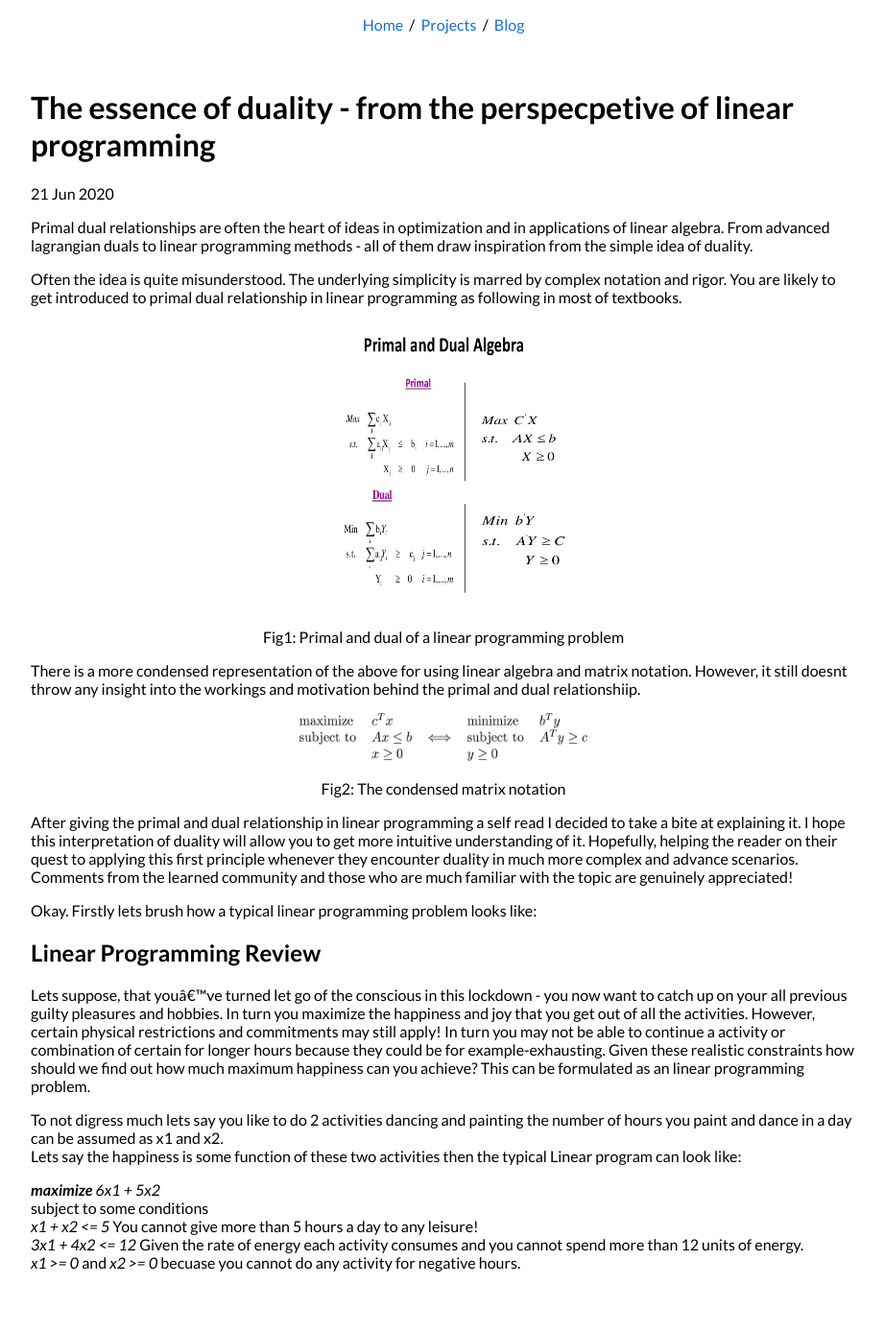
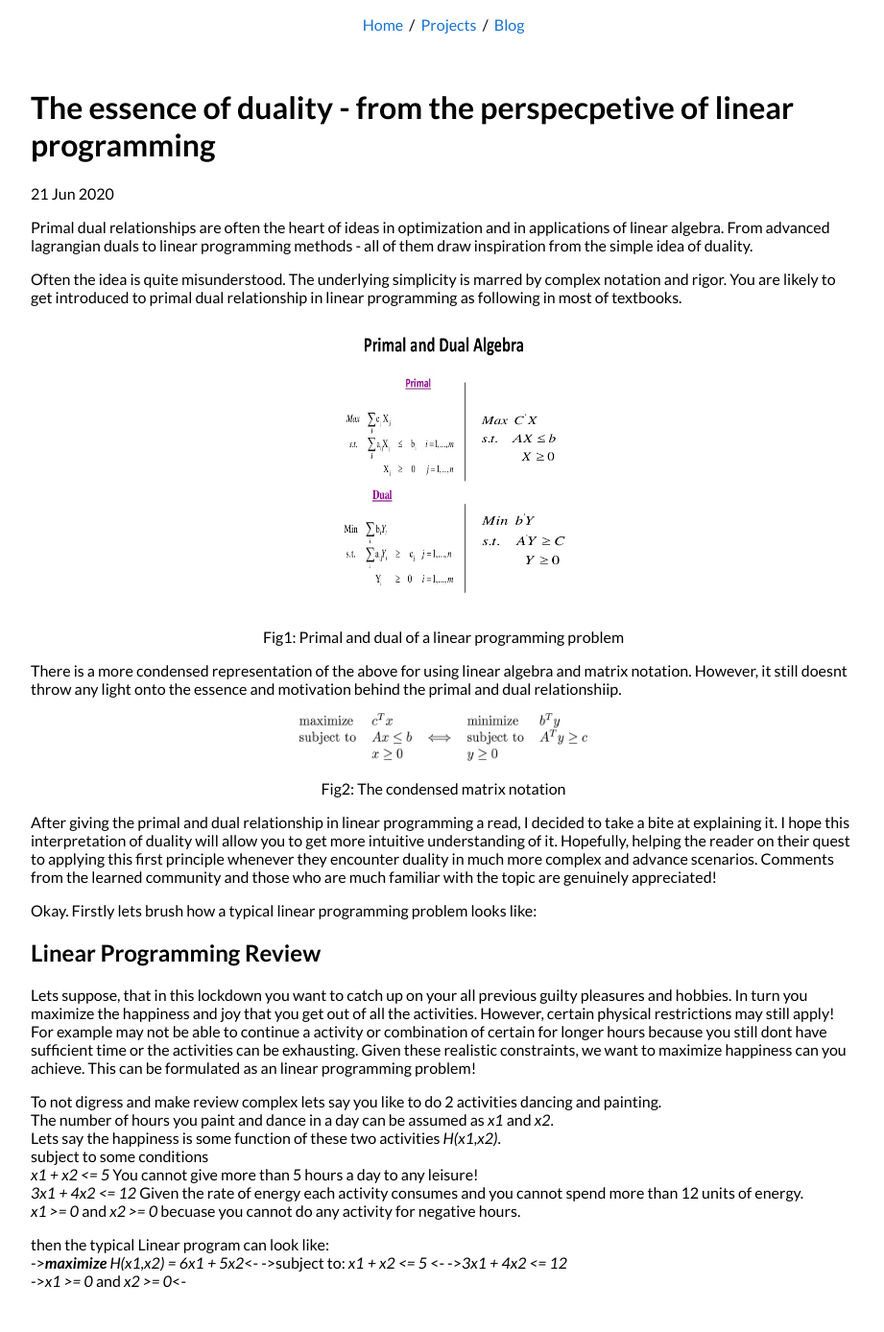
Before and after one commit to Anurag14/anurag14.github.io, a Jekyll site: the page built from _posts/2020-06-21-The-essence-of-duality.md, in a window 1280 px wide. Shown: the whole page at 96% size, without its empty margins (178-1099 px from the left). Built offline with Jekyll 4.4.1, drawn with Linux system fonts in a browser that asks for light colours.

Commit message:
Update 2020-06-21-The-essence-of-duality.md

```diff
--- a/_posts/2020-06-21-The-essence-of-duality.md
+++ b/_posts/2020-06-21-The-essence-of-duality.md
@@ -15,7 +15,7 @@ Fig1: Primal and dual of a linear programming problem
 </p>
 
 
-There is a more condensed representation of the above for using linear algebra and matrix notation. However, it still doesnt throw any insight into the workings and motivation behind the primal and dual relationshiip.
+There is a more condensed representation of the above for using linear algebra and matrix notation. However, it still doesnt throw any light onto the essence and motivation behind the primal and dual relationshiip.
 <p align="center">
 <img src="https://anurag14.github.io/blog_resources/2020-06-21/matrix-primal-dual.png" width="300" height="50" />
 </p>
@@ -23,19 +23,24 @@ There is a more condensed representation of the above for using linear algebra a
 Fig2: The condensed matrix notation
 </p>
 
-After giving the primal and dual relationship in linear programming a self read I decided to take a bite at explaining it. I hope this interpretation of duality will allow you to get more intuitive understanding of it. Hopefully, helping the reader on their quest to applying this first principle whenever they encounter duality in much more complex and advance scenarios. Comments from the learned community and those who are much familiar with the topic are genuinely appreciated!
+After giving the primal and dual relationship in linear programming a read, I decided to take a bite at explaining it. I hope this interpretation of duality will allow you to get more intuitive understanding of it. Hopefully, helping the reader on their quest to applying this first principle whenever they encounter duality in much more complex and advance scenarios. Comments from the learned community and those who are much familiar with the topic are genuinely appreciated!
 
 Okay. Firstly lets brush how a typical linear programming problem looks like:
 
 ## Linear Programming Review
 
-Lets suppose, that you've turned let go of the conscious in this lockdown - you now want to catch up on your all previous guilty pleasures and hobbies. In turn you maximize the happiness and joy that you get out of all the activities. However, certain physical restrictions and commitments may still apply! In turn you may not be able to continue a activity or combination of certain for longer hours because they could be for example-exhausting. Given these realistic constraints how should we find out how much maximum happiness can you achieve? This can be formulated as an linear programming problem.
+Lets suppose, that in this lockdown you want to catch up on your all previous guilty pleasures and hobbies. In turn you maximize the happiness and joy that you get out of all the activities. However, certain physical restrictions may still apply! For example may not be able to continue a activity or combination of certain for longer hours because you still dont have sufficient time or the activities can be exhausting. Given these realistic constraints, we want to maximize happiness can you achieve. This can be formulated as an linear programming problem!
 
-To not digress much lets say you like to do 2 activities dancing and painting the number of hours you paint and dance in a day can be assumed as x1 and x2.
-Lets say the happiness is some function of these two activities then the typical Linear program can look like:
-
-_**maximize** 6x1 + 5x2_
+To not digress and make review complex lets say you like to do 2 activities dancing and painting.
+The number of hours you paint and dance in a day can be assumed as _x1_ and _x2_.
+Lets say the happiness is some function of these two activities _H(x1,x2)_.
 subject to some conditions
 _x1 + x2 <= 5_ You cannot give more than 5 hours a day to any leisure!
 _3x1 + 4x2 <= 12_ Given the rate of energy each activity consumes and you cannot spend more than 12 units of energy.
 _x1 >= 0_ and _x2 >= 0_ becuase you cannot do any activity for negative hours.
+
+then the typical Linear program can look like:
+->_**maximize** H(x1,x2) = 6x1 + 5x2_<-
+->subject to: _x1 + x2 <= 5_ <-
+->_3x1 + 4x2 <= 12_
+->_x1 >= 0_ and _x2 >= 0_<-
```
